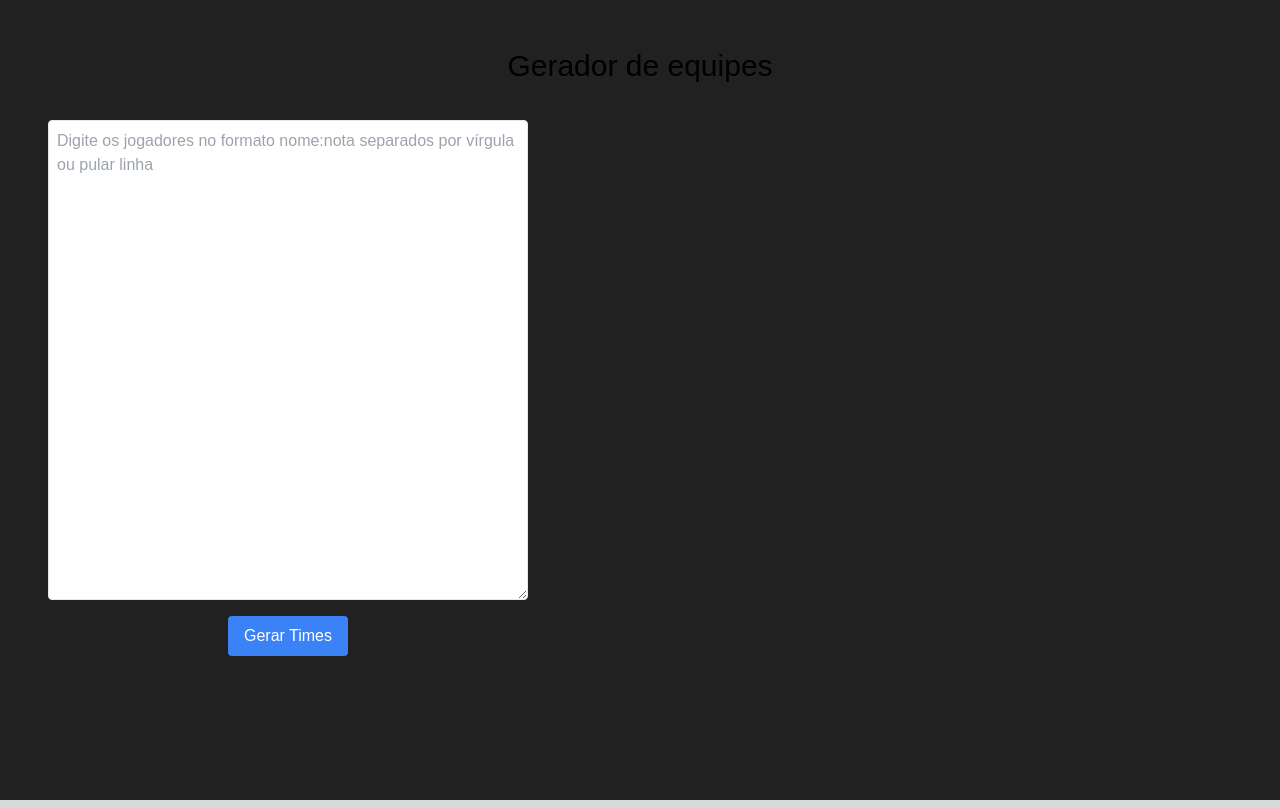
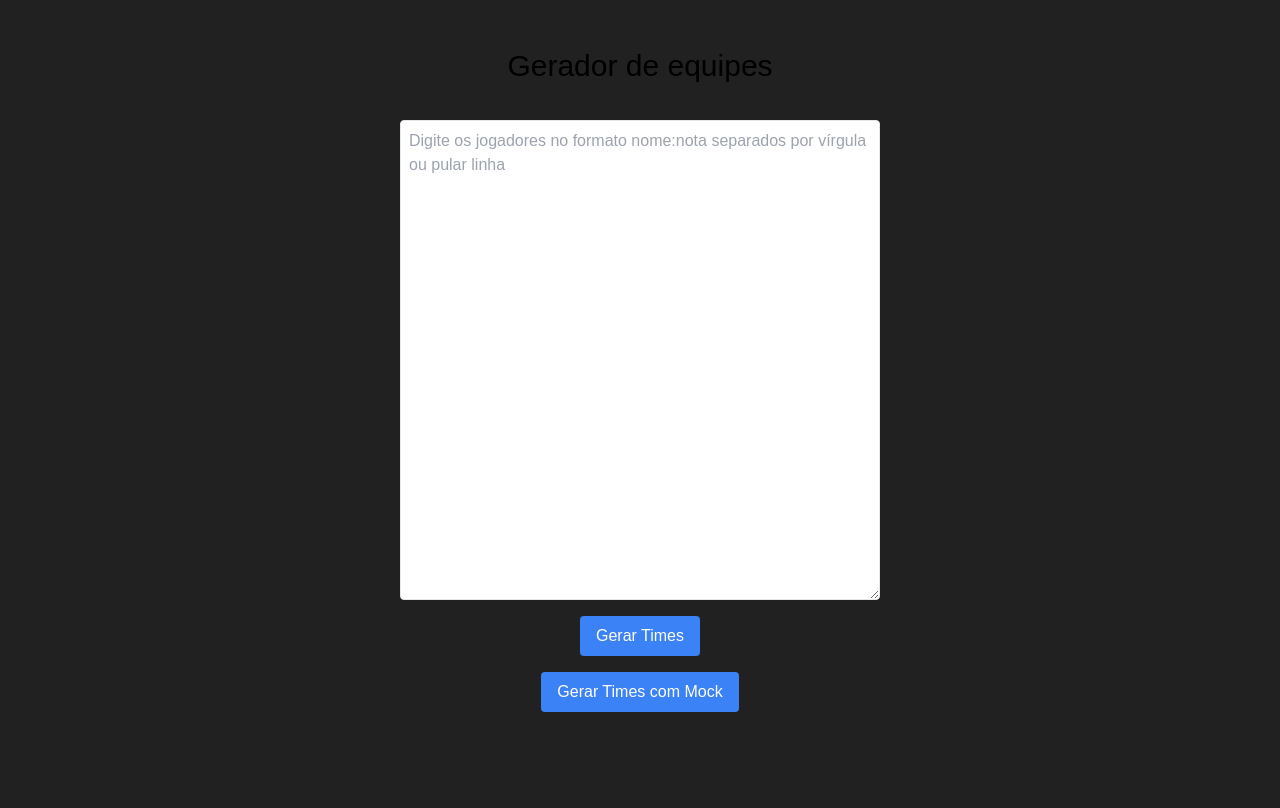
Before and after one commit to CelsoPereiraDev/pelego-mvp, a Next.js app: page / in a window 1280 px wide. Built offline with nearby package versions, Linux system fonts and the light colour scheme; a web font is replaced by a local one.

Commit message:
feat: improve homepage

```diff
--- a/src/app/page.tsx
+++ b/src/app/page.tsx
@@ -1,7 +1,10 @@
 'use client'
 
 import { useState } from "react";
-import { calculateTeamOverall, hillClimbing, Player, Team } from "@/utils/createTeam"; // Importa a função hillClimbing
+import { calculateTeamOverall, hillClimbing, Player, Team } from "@/utils/createTeam";
+import Field from "@/components/Field";
+import { NH } from "@/utils/images";
+import PlayerMock from "@/utils/mockPlayers";
 
 export default function Home() {
   const [teams, setTeams] = useState<Team[]>([]);
@@ -11,21 +14,31 @@ export default function Home() {
     setInputValue(event.target.value);
   };
 
+  const handleGenerateTeamsWithMock = () => {
+    const result = hillClimbing(data, 3, 5000);
+    setTeams(result);
+  };
+
   const handleGenerateTeams = () => {
     const players: Player[] = inputValue
       .split(/[\n,]/)
       .map((entry) => {
         const [name, overall] = entry.split(":").map((item) => item.trim());
-        return { name, overall: parseInt(overall) || 0 };
+        return { name, overall: { overall:parseInt(overall) || 0 } };
       });
-    const result = hillClimbing(players, 3, 1500);
+
+    const result = hillClimbing(players, 3, 5000);
     setTeams(result);
   };
 
+  const data: Player[] = PlayerMock();
+
+
   return (
-    <div className="h-screen bg-[#212121] p-12">
+    <>
+      <div className="h-100% bg-[#212121] p-12">
         <p className="text-3xl text-center mb-9">Gerador de equipes</p>
-      <div className="flex flex-row gap-12 text-black  ">
+        <div className="flex flex-col gap-12 text-black  ">
           <div className="flex flex-col items-center space-y-4">
             <textarea
               className="p-2 border rounded min-h-[480px] min-w-[480px]"
@@ -40,21 +53,24 @@ export default function Home() {
             >
               Gerar Times
             </button>
+            <button
+              className="px-4 py-2 bg-blue-500 text-white rounded"
+              onClick={handleGenerateTeamsWithMock}
+            >
+              Gerar Times com Mock
+            </button>
           </div>
-        <div>
+          <div className="flex flex-row items-center space-x-4 w-full justify-around">
             {teams.map((team, index) => (
               <div key={index} className="p-4 my-4 bg-white text-black w-fit rounded-lg min-w-[360px]">
                 <p className="mb-4 text-center">Time {index + 1}</p>
-    <p className="mb-2 text-center">Pontuação Total: {calculateTeamOverall(team.players)}</p>
-    <ul>
-      {team.players.map((player, playerIndex) => (
-        <li key={playerIndex}>{player.name}</li>
-      ))}
-    </ul>
+                <p className="mb-2 text-center">Overall: {calculateTeamOverall(team.players)}</p>
+                <Field team={team} />
               </div>
             ))}
           </div>
         </div>
       </div>
+    </>
   );
 }
```
Lines whose indentation alone changed are shown as unchanged.
